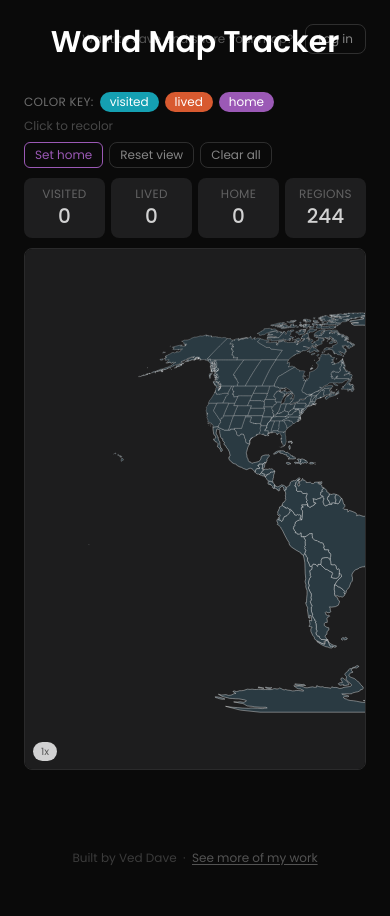
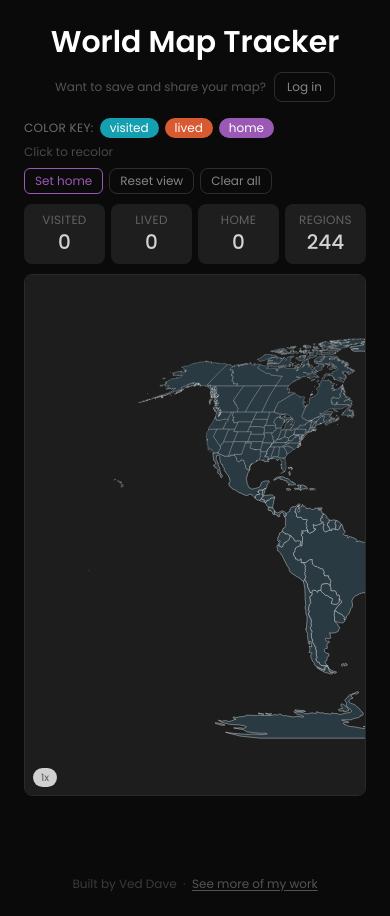
Before and after one commit to ved-dave/traveltracker, a Next.js app in the folder website/: page / in a window 390 px wide. Before the commit the page ends 890 px from the top, so only its background shows below. Built offline with nearby package versions, Linux system fonts and the light colour scheme; no server answers.

Commit message:
fix mobile rendering bugs

```diff
--- a/website/src/app/page.tsx
+++ b/website/src/app/page.tsx
@@ -13,9 +13,20 @@ export default async function HomePage() {
 
   return (
     <main className="flex-1 p-6" style={{ background: '#0a0a0a' }}>
-      <div className="relative mb-4">
-        <h2 className="text-3xl font-semibold text-white mb-8 text-center">World Map Tracker</h2>
-        <div className="absolute right-0 top-0 flex items-center gap-3">
+      <div className="mb-4">
+        <div className="relative">
+          <h2 className="text-3xl font-semibold text-white text-center">World Map Tracker</h2>
+          <div className="hidden sm:flex absolute right-0 top-0 items-center gap-3">
+            <span className="text-xs text-white/30">Want to save and share your map?</span>
+            <Link
+              href="/login"
+              className="text-xs px-3 py-1.5 rounded-lg border border-white/15 text-white/50 hover:bg-white/5 hover:text-white/80 transition-colors"
+            >
+              Log in
+            </Link>
+          </div>
+        </div>
+        <div className="flex sm:hidden justify-center items-center gap-2 mt-3">
           <span className="text-xs text-white/30">Want to save and share your map?</span>
           <Link
             href="/login"
--- a/website/src/components/MapView.tsx
+++ b/website/src/components/MapView.tsx
@@ -109,6 +109,12 @@ export default function MapView({ initialRegions, initialColors, editable, onSav
     const zoom = d3.zoom<SVGSVGElement, unknown>()
       .scaleExtent([1, 300])
       .translateExtent([[0, 0], [W, H]])
+      // On touch devices, only handle pinch (2 fingers) — single finger defers to CSS scroll
+      // eslint-disable-next-line @typescript-eslint/no-explicit-any
+      .filter((ev: any) => {
+        if (ev.touches) return ev.touches.length >= 2
+        return !ev.ctrlKey && !ev.button
+      })
       .on('start', (ev) => {
         isDragging = false
         if (ev.sourceEvent?.type === 'mousedown')
@@ -134,6 +140,8 @@ export default function MapView({ initialRegions, initialColors, editable, onSav
       .on('end', () => { setTimeout(() => { isDragging = false }, 50) })
 
     svg.call(zoom).on('dblclick.zoom', null)
+    // D3 sets touch-action:none — restore pan so single-finger scrolls the container on mobile
+    svgEl.style.touchAction = 'pan-x pan-y'
     zoomRef.current = zoom
     const g = svg.append('g')
     gRef.current = g
```
